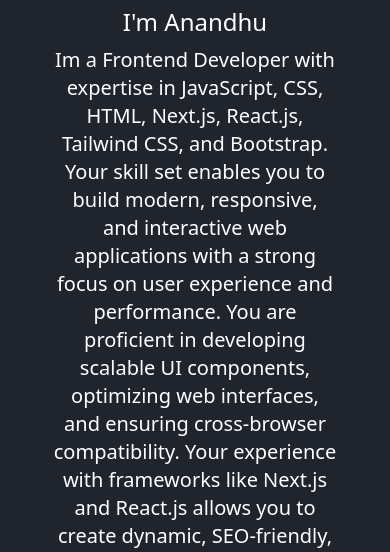
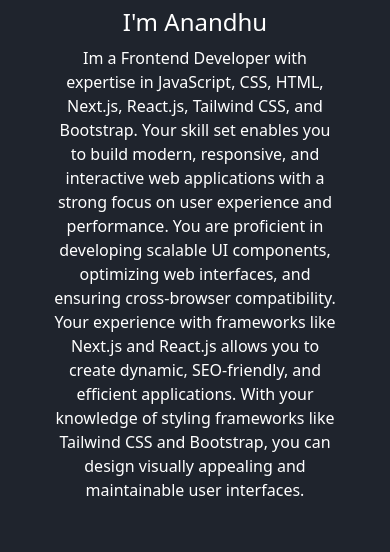
Before and after one commit to Anandhu936/anandhu-portfolio, a React (Vite) app: page / in a window 390 px wide. Shown: the part 860-1412 px from the top of the page. Built offline with nearby package versions, Linux system fonts and the light colour scheme; some icons are missing.

Commit message:
styles changed

```diff
--- a/src/components/AboutSection.jsx
+++ b/src/components/AboutSection.jsx
@@ -3,7 +3,7 @@
 const AboutSection = () => {
   return (
     <div id="About" className=" flex justify-center ">
-      <div className="w-full xl:w-[1200px] pt-[40px] lg:pt-[80px] pb-[60px] lg:pb-[100px] mx-8  rounded-lg">
+      <div className="w-full xl:w-[1200px] pt-[40px] lg:pt-[80px] pb-[20px] lg:pb-[100px] mx-8  rounded-lg">
         <h1 className="text-4xl flex justify-center text-blue-500 underline decoration-blue-800 underline-offset-8">About</h1>
         <div className=" lg:grid lg:grid-cols-2 lg:gap-0 gap-6 mt-0 lg:mt-[80px] p-5">
           <div className="flex justify-center">
@@ -16,7 +16,7 @@
           <div className="flex flex-col justify-center">
           <h2 className="mb-2 lg:mb-4 text-2xl font-medium text-white text-center lg:text-left mt-2 lg:mt-0">I'm Anandhu</h2>
 
-            <p className="text-xl font-light text-white text-center lg:text-left">
+            <p className="text-md lg:text-xl font-light text-white text-center lg:text-left">
             Im a Frontend Developer with expertise in JavaScript, CSS, HTML, Next.js, React.js, Tailwind CSS, and Bootstrap. Your skill set enables you to build modern, responsive, and interactive web applications with a strong focus on user experience and performance. You are proficient in developing scalable UI components, optimizing web interfaces, and ensuring cross-browser compatibility. Your experience with frameworks like Next.js and React.js allows you to create dynamic, SEO-friendly, and efficient applications. With your knowledge of styling frameworks like Tailwind CSS and Bootstrap, you can design visually appealing and maintainable user interfaces.
             </p>
           </div>
--- a/src/components/ContactSection.jsx
+++ b/src/components/ContactSection.jsx
@@ -10,25 +10,25 @@
         Contact Me
       </h1>
       <div className=" flex justify-center ">
-        <div className="flex justify-center gap-8 mt-8 border-2 border-yellow-300 p-4 lg:p-10 rounded-xl max-w-fit  mx-4">
-          <div className="flex justify-center items-center gap-4">
+        <div className="flex justify-center gap-4 lg:gap-8 mt-8 border-2 border-yellow-300 p-2 lg:p-10 rounded-xl max-w-fit  mx-4">
+          <div className="flex justify-center items-center gap-2 lg:gap-4">
             <div className="flex border-2 border-white p-2 rounded-full bg-black">
               <box-icon name="envelope" color="white"></box-icon>
             </div>
             <a
               href="mailto:examplemail@gmail.com"
-             className="!text-white hover:!text-green-500 text-[24px] lg:text-[32px]"
+             className="!text-white hover:!text-green-500 text-[14px] lg:text-[32px]"
             >
               Example@gmail.com
             </a>
           </div>
-          <div className="flex justify-center items-center gap-4">
+          <div className="flex justify-center items-center gap-2 lg:gap-4">
             <div className="flex border-2 border-white p-2 rounded-full bg-black">
               <box-icon name="linkedin" type="logo" color="white "></box-icon>
             </div>
             <a
               href="#"
-              className="!text-white hover:!text-green-500 text-[24px] lg:text-[32px]"
+              className="!text-white hover:!text-green-500 text-[14px] lg:text-[32px]"
             >
               Linkedin
             </a>
--- a/src/components/HeroSection.jsx
+++ b/src/components/HeroSection.jsx
@@ -9,7 +9,7 @@
             <div className="flex justify-center  ">
               <img
                 className="rounded-full w-60 lg:w-110 lg-60 lg:h-110 lg:opacity-80 border-2 border-[#fff] shadow-[0_0_20px_#FFF] mt-0 lg:mt-20"
-                src="/images/my-image-new.png"
+                src="/images/My-image-new.png"
                 alt="my image"
               />
             </div>
```
